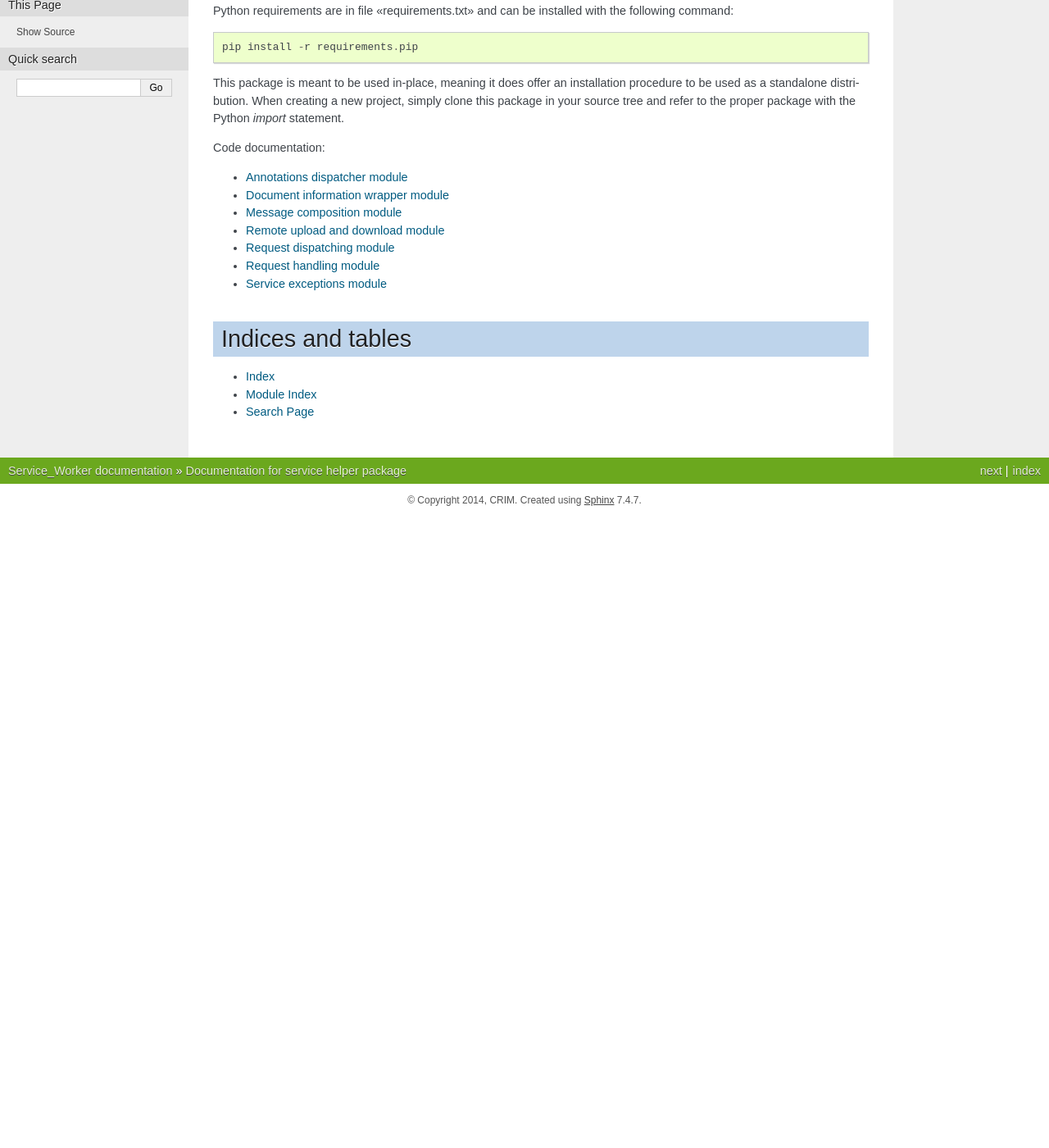
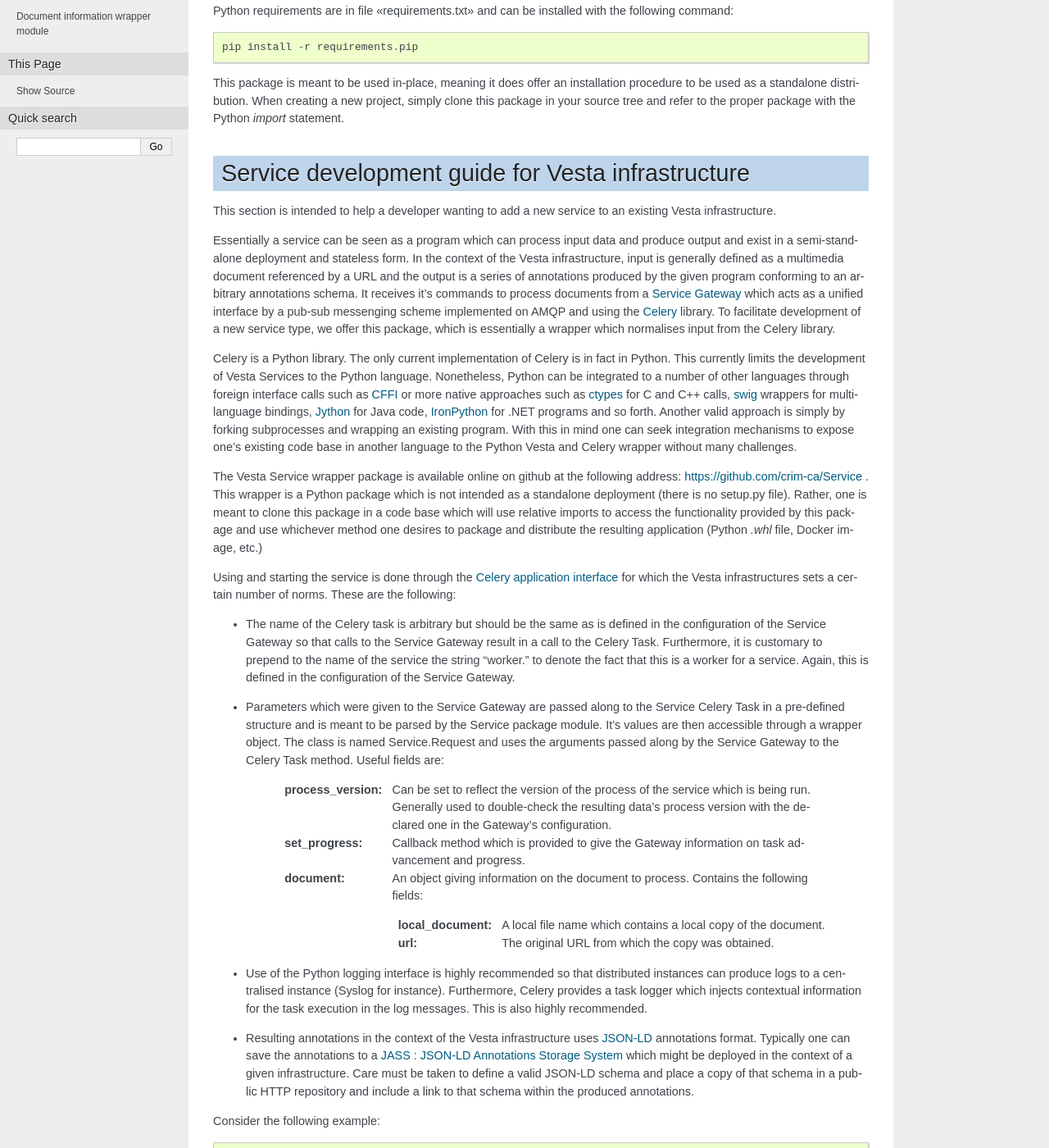
Before and after one commit to crim-ca/Service, a Sphinx documentation site: the page built from docs/index.rst, in a window 1280 px wide and 1400 px high, scrolled down 381 px. Shown: the whole window at 82% size. Built offline with Sphinx 7.4.7, drawn with Linux system fonts in a browser that asks for light colours; the version number could not be read and is left out; before the commit the page ends 1011 px from its top, so only the background shows below that; some of the changed text lies outside the part shown.

Commit message:
Update code, documentation, tests.

```diff
--- a/docs/index.rst
+++ b/docs/index.rst
@@ -7,19 +7,16 @@
 ========================================
 
 .. include:: ../README.rst
+.. include:: user_guide.rst
 
-Code documentation:
+Code documentation
+==================
 
 .. toctree::
    :maxdepth: 2
+   :glob:
 
-   annotations_dispatcher
-   Document
-   Message
-   RemoteAccess
-   request_process_mesg
-   request
-   exceptions
+   src/*
 
 Indices and tables
 ==================
--- /dev/null
+++ b/docs/sync.py
@@ -0,0 +1,59 @@
+#!/usr/bin/env python3
+
+"""
+Send contents to server.
+"""
+
+from subprocess import check_call
+from urllib.parse import urljoin
+from shlex import split
+import argparse
+import logging
+
+
+from conf import __version__ as VERSION
+
+DOC_DESTINATION = ("/dev/null")
+
+
+def norm_perms():
+    """
+    Normalize permissions in the build directory.
+    """
+    cmd = split("find _build/html/ -type d -exec chmod o+x '{}' ';'")
+    check_call(cmd)
+    cmd = split("chmod -R o+r _build/html/")
+    check_call(cmd)
+
+
+def send_static(destination=DOC_DESTINATION):
+    """
+    Send static site on server.
+    """
+    logger = logging.getLogger(__name__)
+    cmd = split("rsync -av _build/html/")
+    dest = urljoin(destination, VERSION)
+    logger.info("Sending documentation to %s", dest)
+    cmd += [dest]
+    check_call(cmd)
+
+
+def main():
+    """
+    Command line entry point.
+    """
+    logging.basicConfig(level=logging.DEBUG)
+    parser = argparse.ArgumentParser(description=__doc__)
+    parser.add_argument('--destination',
+                        action='store',
+                        default=DOC_DESTINATION,
+                        help="Where the static version of the documentation "
+                             "will be sent, "
+                             "default={}".format(DOC_DESTINATION))
+    args = parser.parse_args()
+    norm_perms()
+    send_static(destination=args.destination)
+
+
+if __name__ == '__main__':
+    main()
--- /dev/null
+++ b/docs/user_guide.rst
@@ -0,0 +1,174 @@
+Service development guide for Vesta infrastructure
+==================================================
+
+This section is intended to help a developer wanting to add a new service to an existing Vesta infrastructure.
+
+Essentially a service can be seen as a program which can process input data and produce output and exist in a semi-standalone deployment and stateless form. In the context of the Vesta infrastructure, input is generally defined as a multimedia document referenced by a URL and the output is a series of annotations produced by the given program conforming to an arbitrary annotations schema. It receives it's commands to process documents from a `Service Gateway <http://services.vesta.crim.ca/docs/sg/latest/>`_ which acts as a unified interface by a pub-sub messenging scheme implemented on AMQP and using the `Celery <http://www.celeryproject.org/>`_ library. To facilitate development of a new service type, we offer this package, which is essentially a wrapper which normalises input from the Celery library.
+
+Celery is a Python library. The only current implementation of Celery is in fact in Python. This currently limits the development of Vesta Services to the Python language. Nonetheless, Python can be integrated to a number of other languages through foreign interface calls such as `CFFI <https://cffi.readthedocs.org/en/latest/>`_ or more native approaches such as `ctypes <https://docs.python.org/2/library/ctypes.html>`_ for C and C++ calls, `swig <http://www.swig.org/>`_ wrappers for multi-language bindings, `Jython <http://www.jython.org/>`_ for Java code, `IronPython <http://ironpython.net/>`_ for .NET programs and so forth. Another valid approach is simply by forking subprocesses and wrapping an existing program. With this in mind one can seek integration mechanisms to expose one's existing code base in another language to the Python Vesta and Celery wrapper without many challenges.
+
+The Vesta Service wrapper package is available online on github at the following address: https://github.com/crim-ca/Service .  This wrapper is a Python package which is not intended as a standalone deployment (there is no setup.py file). Rather, one is meant to clone this package in a code base which will use relative imports to access the functionality provided by this package and use whichever method one desires to package and distribute the resulting application (Python *.whl* file, Docker image, etc.)
+
+Using and starting the service is done through the `Celery application interface <http://docs.celeryproject.org/en/latest/getting-started/first-steps-with-celery.html#application>`_ for which the Vesta infrastructures sets a certain number of norms. These are the following:
+
+* The name of the Celery task is arbitrary but should be the same as is defined in the configuration of the Service Gateway so that calls to the Service Gateway result in a call to the Celery Task. Furthermore, it is customary to prepend to the name of the service the string "worker." to denote the fact that this is a worker for a service. Again, this is defined in the configuration of the Service Gateway.
+* Parameters which were given to the Service Gateway are passed along to the Service Celery Task in a pre-defined structure and is meant to be parsed by the Service package module. It's values are then accessible through a wrapper object. The class is named Service.Request and uses the arguments passed along by the Service Gateway to the Celery Task method. Useful fields are:
+
+   :process_version: Can be set to reflect the version of the process of the service which is being run. Generally used to double-check the resulting data's process version with the declared one in the Gateway's configuration.
+   :set_progress: Callback method which is provided to give the Gateway information on task advancement and progress.
+   :document: An object giving information on the document to process. Contains the following fields:
+
+      :local_document: A local file name which contains a local copy of the document.
+      :url: The original URL from which the copy was obtained.
+
+* Use of the Python logging interface is highly recommended so that distributed instances can produce logs to a centralised instance (Syslog for instance). Furthermore, Celery provides a task logger which injects contextual information for the task execution in the log messages. This is also highly recommended.
+* Resulting annotations in the context of the Vesta infrastructure uses `JSON-LD <http://json-ld.org/>`_ annotations format. Typically one can save the annotations to a `JASS : JSON-LD Annotations Storage System <http://services.vesta.crim.ca/docs/jass/latest/>`_ which might be deployed in the context of a given infrastructure. Care must be taken to define a valid JSON-LD schema and place a copy of that schema in a public HTTP repository and include a link to that schema within the produced annotations.
+
+Consider the following example:
+
+.. code-block:: python
+
+   #!/usr/bin/env python
+   # coding:utf-8
+
+   """
+   Service worker module example code
+   """
+
+   # --Project specific----------------------------------------------------------
+   from .my_module import my_function
+   from .Service.request import Request  # Use Vesta Service wrapper
+
+   # --3rd party modules----------------------------------------------------------
+   from celery.utils.log import get_task_logger  # Obtain task logger from Celery
+   from celery import Celery, current_task  # Use Celery and get handle on task
+
+   # --Configuration-------------------------------------------------------------
+   PROCESS_NAME = 'worker.my_process'  # Set Celery task name
+   APP = Celery(PROCESS_NAME)  # Instantiate Celery Application.
+
+
+   @APP.task(name=PROCESS_NAME)
+   def process(body):
+       """
+       Function that serves the actual functionality through a Celery
+       task.
+
+       :param body: Body of request message as defined by Service Gateway.
+       :returns: List of annotations.
+       """
+       # Hook our packages / modules into the task logger hierarchy
+       logger = get_task_logger('.my_module')
+
+       logger.info("Starting work")
+       request = Request(body, current_task)  # Parse arguments.
+
+       request.process_version = '0.1.2'  # Inject version number.
+
+       # Launch the processing on downloaded local copy of document.
+	   annotations = my_function(request.document, request.set_progress)
+
+       # Optional : Send annotations to a JASS.
+       request.store_annotations(annotations)
+
+       return annotations
+
+This example, which might be a fully functional service in a file named *my_package/my_worker.py*, would be associated with a Service Gateway configuration entry in which we might find the following directives:
+
+.. code-block:: python
+
+
+   WORKER_SERVICES = {
+    'my_service': {
+        # Keyword used in the rest api to access this service
+        # (ex.: http://server/<route_keyword>/info)
+        # Set to '.' to access this service without keyword
+        # (ex.: http://server/info)
+        'route_keyword': 'my_service',
+
+        # The celery task name.
+        # Must match the task in the worker app name : <proj_name>.<task_name>
+        # (ex.: worker.matching)
+        'celery_task_name': 'my_process',
+
+        # The celery queue name.
+        # Must match the queue name specified when starting the worker
+        # (by the -Q switch)
+        # Kept separate from production
+        'celery_queue_name': 'my_process',
+
+        # Following parameters are required by the CANARIE API (info request)
+        'name': 'my service',
+        'synopsis': "RESTful service providing glory, joy and thrill.",
+        'version': "0.1.2",  # Expected version - will check.
+        'institution': 'My Institution',
+        'releaseTime': '2015-01-01T00:00:00Z',
+        'supportEmail': 'me@my.institution',
+        'category': "Data Manipulation",
+        'researchSubject': "Joy generation",
+        'tags': "joy, thrill, glory, data",
+
+        # The following parameters are used to respond to some CANARIE API
+        # request.
+        #
+        # They must be one of the following:
+        #  - A valid URL to perform a redirection
+        #  - A relative template file that will be used to generate the HTML
+        #    page (relative to the templates directory)
+        #  - A response string and the html status separated by a comma that
+        #    will be used  to make a response to the requested element. Ex.:
+        #    'Not available,404'
+        'home': "http://my.institution/blah.html",
+        'doc': "http://my.institution/blah.html",
+        'releasenotes': "http://my.institution/blah.html",
+        'support': "http://my.institution/blah.html",
+
+        # If the source are not provided, CANARIE requires a 204 (No content)
+        # response
+        'source': ",204",
+        'tryme': "http://my.institution/blah.html",
+        'licence': "http://my.institution/blah.html",
+        'provenance': "http://my.institution/blah.html",
+    },
+   }
+
+The service Gateway configuration can contain many entries for multiple service types and can contain many other directives. See documentation of the Service Gateway for more information.
+
+Will the previous two code elements, a service worker instance could be linked to a given instance of a service Gateway and hence accessible through the Gateway. This of course requires that an instance of AMQP (RabbitMQ) be shared by the two. Celery can use a configuration file to specify which AMQP server to use (see Celery documentation). A bare bones example of a configuration file might be the following:
+
+.. code-block:: python
+
+   """
+   Configuration values for worker processes.
+   """
+
+   # Broker settings ------------------------------------------------------------
+   BROKER_URL = 'amqp://localhost//'
+   CELERY_RESULT_BACKEND = 'amqp://'
+   CELERY_TASK_RESULT_EXPIRES = 7200  # 2 hours.
+
+   # Result backend settings ----------------------------------------------------
+   CELERY_TASK_SERIALIZER = 'json'
+   CELERY_RESULT_SERIALIZER = 'json'
+   CELERY_ACCEPT_CONTENT = ['json']
+
+   # Worker settings ------------------------------------------------------------
+   CELERY_SEND_EVENTS = True
+   CELERYD_CONCURRENCY = 2
+   CELERYD_PREFETCH_MULTIPLIER = 1
+
+   # Logging settings -----------------------------------------------------------
+   CELERYD_TASK_LOG_FORMAT = ("[%(asctime)s: %(levelname)s/%(processName)s] "
+                              "[%(task_name)s(%(task_id)s)] - %(name)s - "
+                              "%(message)s")
+
+   CELERYD_LOG_FORMAT = ("[%(asctime)s: %(levelname)s/%(processName)s] "
+                         "- %(name)s - %(message)s")
+
+Saved in a document named as *celeryconfig.py*, one could start the Service through Celery such as :
+
+.. code-block:: bash
+
+   celery worker -A my_package.my_worker -l INFO -c 1 -E --config=celeryconfig -Q my_process
+
+This would start up the worker and listen for incoming tasks through Celery. See Celery documentation for more options. When calling the Service Gateway with an associated document, the Request class constructor would download the document and the resulting annotations would be sent back to the Gateway through Celery which could be accessed by the HTTP caller or fetched on the optional JASS backend.
```
Also changed, not shown: docs/src/Document.rst (renamed from docs/Document.rst), docs/src/Message.rst (renamed from docs/Message.rst), docs/src/RemoteAccess.rst (renamed from docs/RemoteAccess.rst), docs/src/annotations_dispatcher.rst (renamed from docs/annotations_dispatcher.rst), docs/src/exceptions.rst (renamed from docs/exceptions.rst), docs/src/request.rst (renamed from docs/request.rst), docs/src/request_process_mesg.rst (renamed from docs/request_process_mesg.rst).
